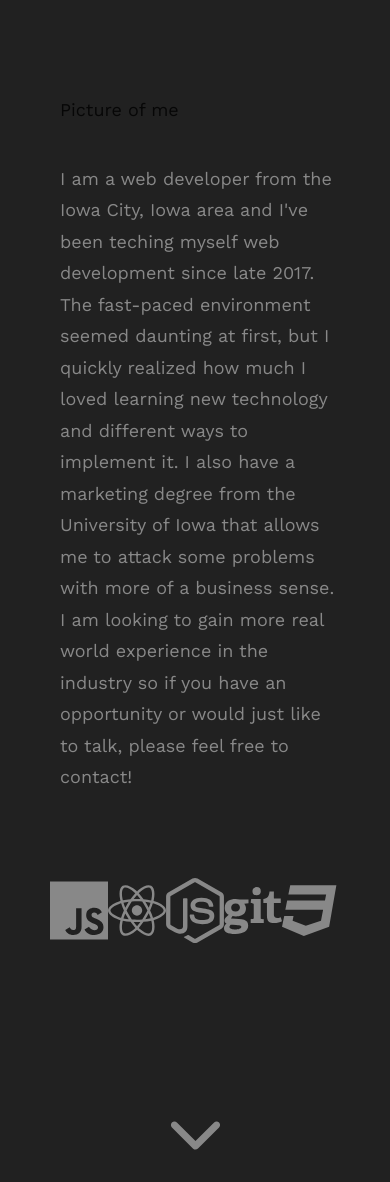
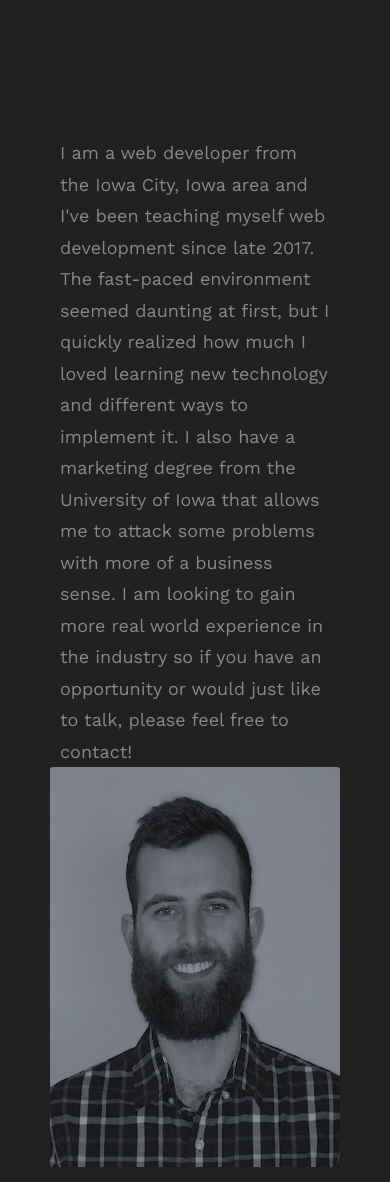
Before and after one commit to ajess33/My-Portfolio, a Gatsby site: page / in a window 390 px wide. Shown: the part 1375-2557 px from the top of the page. Built offline with nearby package versions, Linux system fonts and the light colour scheme; Gatsby itself is replaced by a stand-in of ours.

Commit message:
added photo

```diff
--- a/gatsby-config.js
+++ b/gatsby-config.js
@@ -15,8 +15,6 @@
         path: `${__dirname}/src/images`,
       },
     },
-    'gatsby-transformer-sharp',
-    'gatsby-plugin-sharp',
     {
       resolve: `gatsby-plugin-google-analytics`,
       options: {
--- a/package.json
+++ b/package.json
@@ -12,12 +12,10 @@
     "gatsby-plugin-manifest": "^2.0.5",
     "gatsby-plugin-offline": "^2.0.5",
     "gatsby-plugin-react-helmet": "^3.0.0",
-    "gatsby-plugin-sharp": "^2.0.12",
     "gatsby-plugin-sitemap": "^2.0.2",
     "gatsby-plugin-styled-components": "^3.0.1",
     "gatsby-plugin-typography": "^2.2.1",
     "gatsby-source-filesystem": "^2.0.4",
-    "gatsby-transformer-sharp": "^2.1.4",
     "react": "^16.5.1",
     "react-dom": "^16.5.1",
     "react-helmet": "^5.2.0",
--- a/src/components/aboutMe.js
+++ b/src/components/aboutMe.js
@@ -2,6 +2,7 @@
 import { Link } from 'gatsby'
 import '../css/globals.css'
 import '../css/aboutMe.css'
+import Headshot from '../images/headshot-bw.png'
 import { IoIosArrowDown } from 'react-icons/io'
 import { FaReact, FaNodeJs, FaJs, FaGit, FaCss3 } from 'react-icons/fa'
 
@@ -20,9 +21,16 @@
       </p>
       <div className="flex-wrapper">
         <div>
+          <img
+            src={Headshot}
+            className="img-headshot"
+            alt="headshot of myself"
+          />
+        </div>
+        <div>
           <p className="desc-body">
             I am a web developer from the Iowa City, Iowa area and I've been
-            teching myself web development since late 2017. The fast-paced
+            teaching myself web development since late 2017. The fast-paced
             environment seemed daunting at first, but I quickly realized how
             much I loved learning new technology and different ways to implement
             it. I also have a marketing degree from the University of Iowa that
@@ -31,9 +39,6 @@
             you have an opportunity or would just like to talk, please feel free
             to contact!
           </p>
-        </div>
-        <div>
-          <p className="img">Picture of me</p>
         </div>
       </div>
       <div className="skills">
@@ -53,12 +58,3 @@
 )
 
 export default AboutMe
-
-// Javascript
-// CSS
-// HTML
-// REACT
-// GIT
-//
-
-// - love the learning
--- a/src/css/aboutMe.css
+++ b/src/css/aboutMe.css
@@ -17,11 +17,11 @@
   line-height: 1.75;
 }
 
-.img {
+/* .img-headshot {
   width: 300px;
-}
+} */
 
-@media (max-width: 900px) {
+@media (max-width: 960px) {
   .flex-wrapper {
     flex-direction: column-reverse;
   }
@@ -30,7 +30,7 @@
   }
 
   .desc-body,
-  .img {
+  .img-headshot {
     margin: 0 auto;
   }
 }
```
Also changed, not shown: src/components/image.js (deleted, +0 -32 lines), src/images/headshot-bw.png (added), 1 other file.
